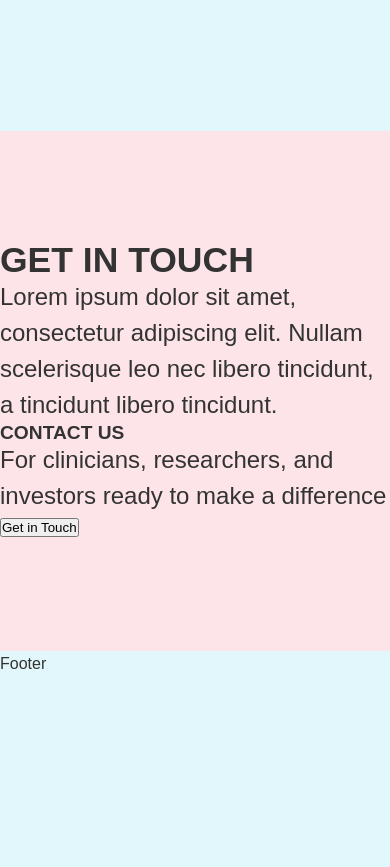
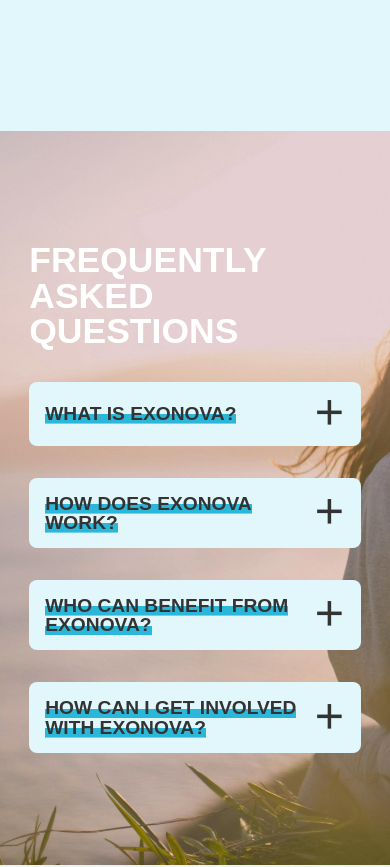
Before and after one commit to Fyvel/exonova-landing, a Next.js app: page /home in a window 390 px wide. Shown: the part 10080-10947 px from the top of the page. Before the commit the page ends 10757 px from the top, so only its background shows below. Built offline with nearby package versions, Linux system fonts and the light colour scheme.

Commit message:
feat(section): add `FAQ.tsx`

```diff
--- /dev/null
+++ b/src/app/home/components/FrequentlyAskedQuestions.tsx
@@ -0,0 +1,45 @@
+import styles from './faq.module.css';
+
+const faqs = [
+	{
+		key: 1,
+		question: "What is Exonova?",
+		answer: "Lorem ipsum dolor sit amet, consectetur adipiscing elit. Sed do eiusmod tempor incididunt ut labore et dolore magna aliqua. Ut enim ad minim veniam, quis nostrud exercitation ullamco laboris nisi ut aliquip ex ea commodo consequat."
+	},
+	{
+		key: 2,
+		question: "How does Exonova work?",
+		answer: "Lorem ipsum dolor sit amet, consectetur adipiscing elit. Sed do eiusmod tempor incididunt ut labore et dolore magna aliqua. Ut enim ad minim veniam, quis nostrud exercitation ullamco laboris nisi ut aliquip ex ea commodo consequat."
+	},
+	{
+		key: 3,
+		question: "Who can benefit from Exonova?",
+		answer: "Lorem ipsum dolor sit amet, consectetur adipiscing elit. Sed do eiusmod tempor incididunt ut labore et dolore magna aliqua. Ut enim ad minim veniam, quis nostrud exercitation ullamco laboris nisi ut aliquip ex ea commodo consequat."
+	},
+	{
+		key: 4,
+		question: "How can I get involved with Exonova?",
+		answer: "Lorem ipsum dolor sit amet, consectetur adipiscing elit. Sed do eiusmod tempor incididunt ut labore et dolore magna aliqua. Ut enim ad minim veniam, quis nostrud exercitation ullamco laboris nisi ut aliquip ex ea commodo consequat."
+	},
+]
+
+export default function FrequentlyAskedQuestions() {
+	return (
+		<section className={`section ${styles.faq}`}>
+			<div className={`container spacing`}>
+				<h2>Frequently Asked Questions</h2>
+				<dl className={`spacing ${styles.accordion}`}>
+					{faqs.map((faq) => (
+						<div key={faq.key} className={styles.tab}>
+							<input type="checkbox" id={`faq-${faq.key}`} name={`faq-${faq.key}`} />
+							<label htmlFor={`faq-${faq.key}`} className={styles.label}>
+								<dt><mark>{faq.question}</mark></dt>
+							</label>
+							<dd className={styles.answer}>{faq.answer}</dd>
+						</div>
+					))}
+				</dl>
+			</div>
+		</section>
+	)
+}
--- /dev/null
+++ b/src/app/home/components/faq.module.css
@@ -0,0 +1,106 @@
+/* Component-scoped tokens */
+:root {
+	--faq-padding: 1rem;
+	--faq-border-radius: 0.5rem;
+	--faq-transition-duration: 0.35s;
+	--faq-font-size: clamp(1.1rem, 5vw + 1rem, 1.2rem);
+	--faq-icon-size: 2rem;
+	--faq-max-height: 20rem;
+	--faq-bg: var(--color-bg-1-alt);
+	--faq-bg-alt: var(--color-bg-1);
+	--faq-fg: var(--color-fg-alt);
+	--faq-fg-alt: var(--color-fg);
+}
+
+/* Background styling */
+@supports (background-blend-mode: multiply) {
+	.faq {
+		color: var(--white);
+		background: url(/woman-bg.webp);
+		background-attachment: fixed;
+		background-blend-mode: multiply;
+		background-position: top center;
+		background-repeat: no-repeat;
+		background-size: cover;
+	}
+}
+
+/* Core: structure and transitions */
+.tab {
+	position: relative;
+}
+
+.tab input {
+	position: absolute;
+	opacity: 0;
+	z-index: -1;
+}
+
+.tab .answer {
+	padding: 0 var(--faq-padding);
+	max-height: 0;
+	overflow: hidden;
+	transition: all var(--faq-transition-duration) ease;
+	background: var(--faq-bg);
+	color: var(--faq-fg);
+	border-radius: 0 0 var(--faq-border-radius) var(--faq-border-radius);
+}
+
+.tab input:checked~.answer {
+	padding: var(--faq-padding);
+	max-height: var(--faq-max-height);
+}
+
+/* Visuals */
+.accordion {
+	overflow: hidden;
+}
+
+.tab .label {
+	display: flex;
+	justify-content: space-between;
+	align-items: center;
+	color: var(--faq-fg-alt);
+	background: var(--faq-bg-alt);
+	cursor: pointer;
+	padding: var(--faq-padding);
+	border-radius: var(--faq-border-radius);
+	font-size: var(--faq-font-size);
+	line-height: 1;
+	text-transform: uppercase;
+	font-weight: 700;
+}
+
+.tab .label::after {
+	content: "＋";
+	width: var(--faq-icon-size);
+	height: var(--faq-icon-size);
+	display: inline-flex;
+	align-items: center;
+	justify-content: center;
+	transform-origin: center;
+	text-align: center;
+	transition: transform var(--faq-transition-duration) ease;
+	align-self: center;
+	font-size: var(--faq-icon-size);
+}
+
+.tab input:checked+.label {
+	border-radius: var(--faq-border-radius) var(--faq-border-radius) 0 0;
+}
+
+.tab input:checked+.label::after {
+	transform: rotate(-180deg);
+	content: "−";
+}
+
+/* Reduced motion */
+@media (prefers-reduced-motion: reduce) {
+	.tab .answer {
+		transition: none;
+	}
+
+	.tab .label::after {
+		transition: none;
+	}
+}
--- a/src/app/home/page.tsx
+++ b/src/app/home/page.tsx
@@ -1,10 +1,11 @@
+import Header from "./components/Header";
+import Problem from "./components/Problem";
+import Solution from "./components/Solution";
+import Impact from "./components/Impact";
+import Roadmap from "./components/Roadmap";
+import FrequentlyAskedQuestions from "./components/FrequentlyAskedQuestions";
 import Contact from "./components/Contact";
 import Footer from "./components/Footer";
-import Header from "./components/Header";
-import Impact from "./components/Impact";
-import Problem from "./components/Problem";
-import Roadmap from "./components/Roadmap";
-import Solution from "./components/Solution";
 
 export default function Home() {
   return (
@@ -14,6 +15,7 @@
       <Solution />
       <Impact />
       <Roadmap />
+      <FrequentlyAskedQuestions />
       <Contact />
       <Footer />
     </>
```
Also changed, not shown: public/woman-bg.webp (added).
